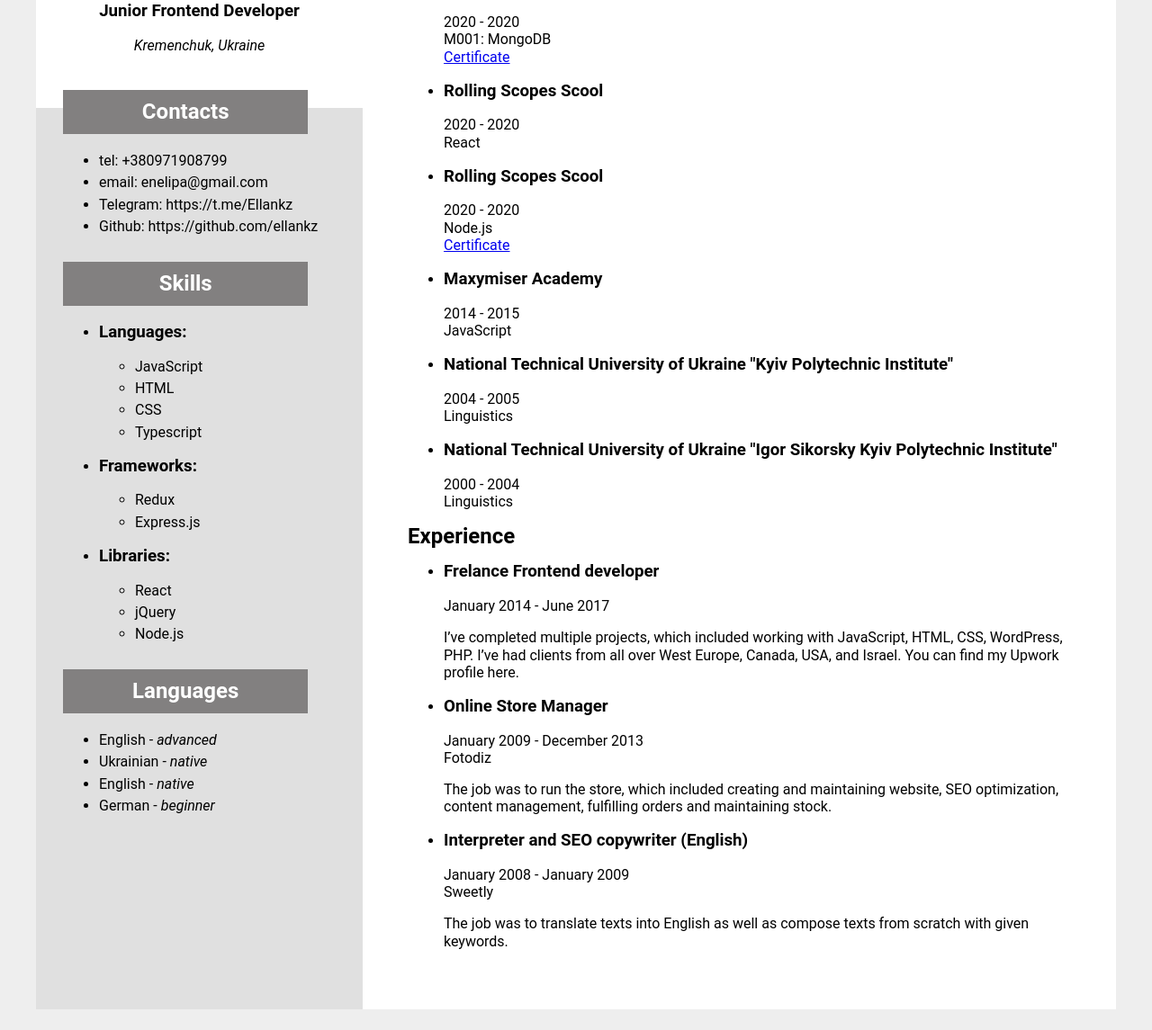
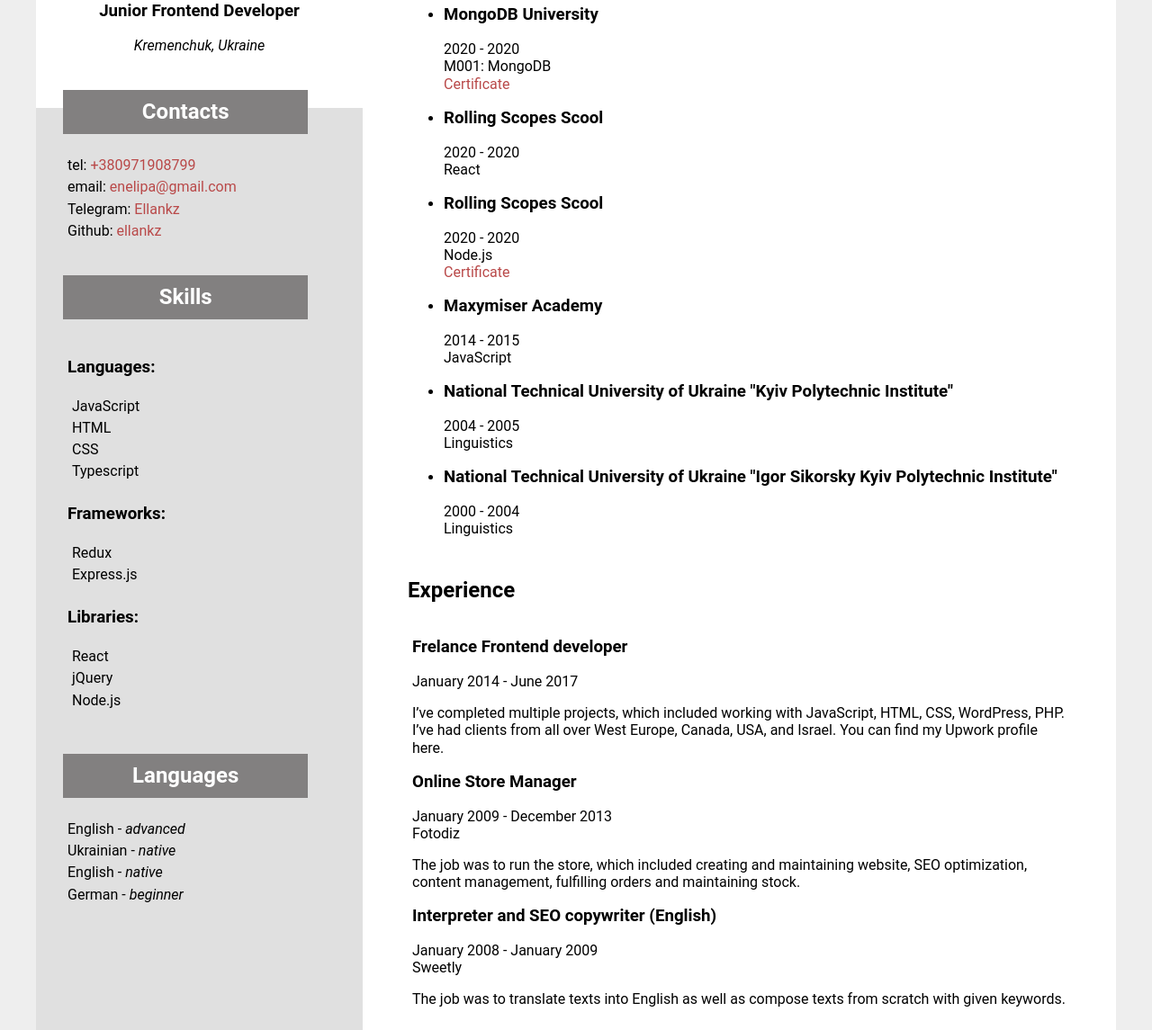
Before and after one commit to ellankz/rsschool-cv, a plain HTML site: page index.html in a window 1280 px wide. Shown: the part 372-1517 px from the top of the page at 90% size. Drawn offline with Linux system fonts and the light colour scheme.

Commit message:
fix: update styles in cv

```diff
--- a/css/style.css
+++ b/css/style.css
@@ -2,6 +2,11 @@ body {
   background-color: #eee;
   font-family: Roboto, sans-serif;
   line-height: 1.2em;
+}
+
+a {
+  color: #b94949;
+  text-decoration: none;
 }
 
 .container {
@@ -48,6 +53,11 @@ body {
   margin-bottom: 5px;
 }
 
+.data-blocks ul {
+  list-style-type: none;
+  padding: 5px;
+}
+
 .data-blocks > div {
   margin-bottom: 50px;
 }
@@ -67,3 +77,12 @@ body {
   padding-right: 50px;
   padding-bottom: 50px;
 }
+.experience,
+.education {
+  margin-top: 50px;
+}
+
+.experience ul {
+  list-style-type: none;
+  padding: 5px;
+}
--- a/index.html
+++ b/index.html
@@ -18,10 +18,12 @@
           <div class="contact">
             <h2>Contacts</h2>
             <ul>
-              <li>tel: +380971908799</li>
-              <li>email: enelipa@gmail.com</li>
-              <li>Telegram: https://t.me/Ellankz</li>
-              <li>Github: https://github.com/ellankz</li>
+              <li>tel: <a href="tel:+380971908799">+380971908799</a></li>
+              <li>
+                email: <a href="mailto:enelipa@gmail.com">enelipa@gmail.com</a>
+              </li>
+              <li>Telegram: <a href="https://t.me/Ellankz">Ellankz</a></li>
+              <li>Github: <a href="https://github.com/ellankz">ellankz</a></li>
             </ul>
           </div>
           <div class="skills">
@@ -140,7 +142,7 @@
             </li>
           </ul>
         </section>
-        <section class="education">
+        <section class="experience">
           <h2>Experience</h2>
           <ul>
             <li>
```
